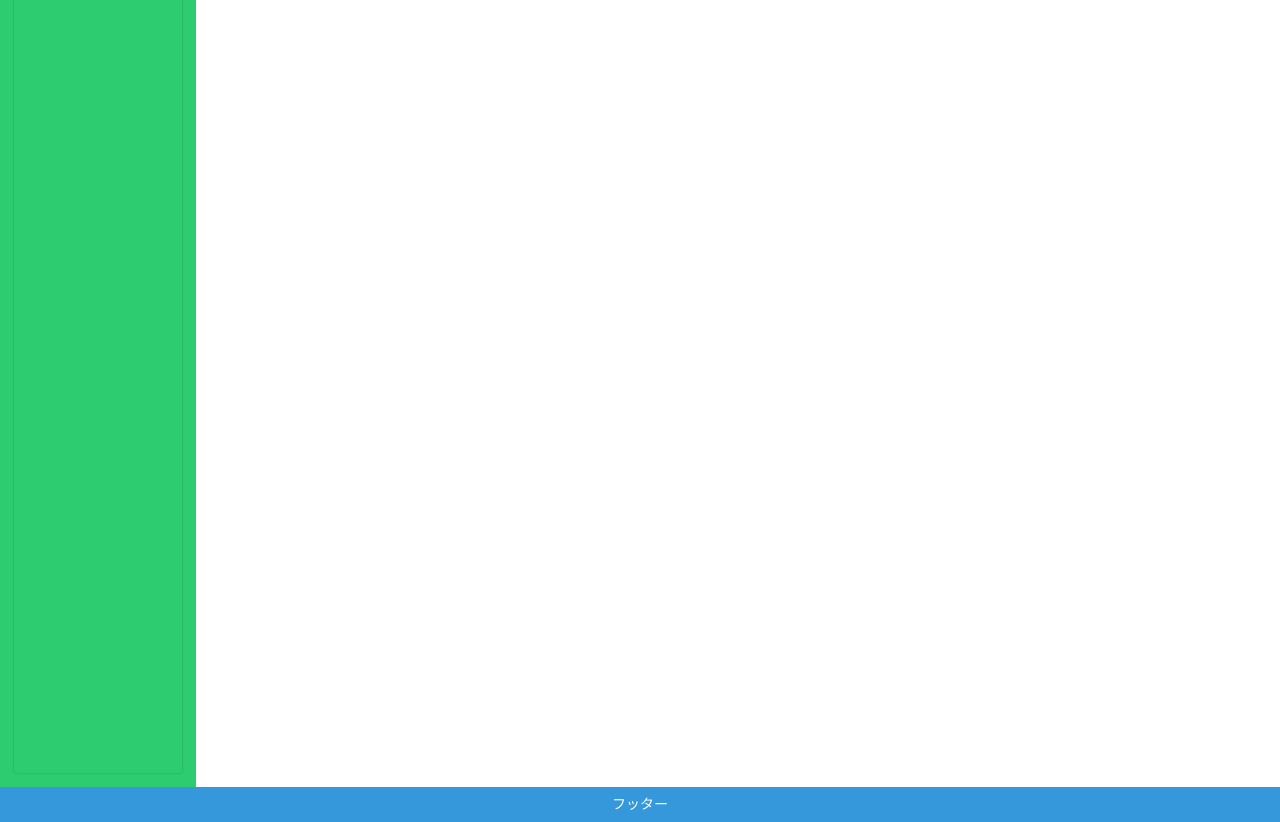
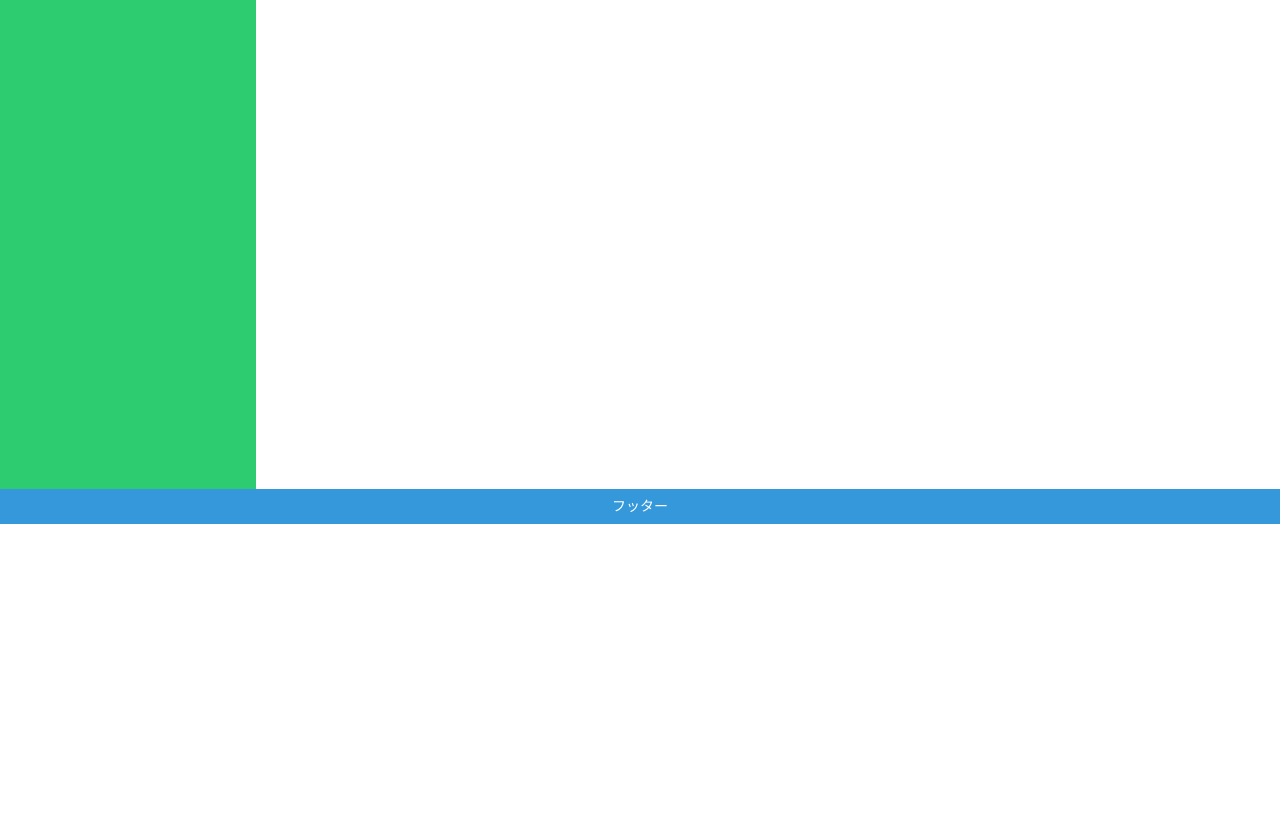
Before and after one commit to makoto31/taipengin, a Python web app: template taipengin/templates/index.html in a window 1280 px wide. Shown: the part 279-1101 px from the top of the page. After the commit the page ends 803 px from the top, so only its background shows below. Run offline with Jinja, Linux system fonts and the light colour scheme; the template is opened without the code that fills it, so the values that code supplies are empty.

Commit message:
基本レイアウト見直し

```diff
--- a/taipengin/_dev/sass/_sp.scss
+++ b/taipengin/_dev/sass/_sp.scss
@@ -2,8 +2,9 @@
 
 @media only screen and (max-width: 650px) {
 
-.cs-content-inner{
+.cs-content{
   float:none;
+  width: 100%;
 }
 
 .cs-content-body{
@@ -12,13 +13,15 @@
 }
 
 .cs-side{
-  float:none;
-  margin-left: 0;
+  float: none;
   width: 100%;
+  height: auto;
+  padding: 1em 0 1em 0;
+  margin-bottom: 35px;
 }
 
 .cs-side-inner{
-  min-height: 0;
+  margin: 0 1em 0 1em;
 }
 
 
--- a/taipengin/_dev/sass/screen.scss
+++ b/taipengin/_dev/sass/screen.scss
@@ -12,16 +12,25 @@
      }
 }
 
-
+$base-color: #3498db;
 
 /** 基本レイアウト */
+html{
+  height: 100%;
+}
 body{
+  height: 100%;
+  overflow-y: scroll;
   margin: 0;
   font: 14px/21px "Lucida Grande", "Lucida Sans Unicode", "Hiragino Kaku Gothic Pro", "ヒラギノ角ゴ Pro W3", "メイリオ", Meiryo, "ＭＳ Ｐゴシック", Helvetica, Arial, Verdana, sans-serif;
-  background-color: #3498db;
+  background-color: #FFF;
   @include css(user-select, none);
 }
-
+#id-main{
+  position: relative;
+  min-height: 100%;
+  overflow-y: hidden;
+}
 
 /** 共通部 */
 .cs-clear{
@@ -48,7 +57,7 @@ a:visited{
   padding: .6em 0;
   width: 100%;
   color: #FFF;
-
+  background-color: $base-color;
   @include css(box-shadow, 0 0 2px rgba(255, 255, 255, .25));
 }
 
@@ -76,33 +85,25 @@ a:visited{
 
 /** コンテンツ */
 .cs-content{
-  width: 100%;
-  background-color: #FFF;
-}
-
-.cs-content-inner{
-  float:left;
-  width: 100%;
+  float:right;
+  width: 78%;
 }
 
 .cs-content-body{
-  background-color: #FFF;
-  margin: 0 0 0 16em;
-  min-height: 1000px;
 }
 
 /** サイトバー */
 .cs-side{
   float:left;
-  margin-left: -100%;
-  width: 14em;
-  padding: 1em 0 1em 0;
+  width: 20%;
+  height: 100%;
+  padding-bottom: 32767px;
+  margin-bottom: -32802px;
   background-color: #2ecc71;
 }
 
 .cs-side-inner{
-  margin: 0 1em 0 1em;
-  min-height: 1000px;
+  margin: 1em 1em 0 1em;
   border-radius: 2px;
   @include css(box-shadow, 0 0 2px rgba(0, 0, 0, .25));
 }
@@ -128,11 +129,13 @@ a:visited{
 
 /** フッター */
 .cs-footer{
-  line-height: 2.5em;
-  height: 2.5em;
+  position: absolute;
+  bottom: 0;
+  line-height: 35px;
+  height: 35px;
   width: 100%;
   color: #FFF;
-
+  background-color: $base-color;
   text-align: center;
 }
 
--- a/taipengin/templates/index.html
+++ b/taipengin/templates/index.html
@@ -11,15 +11,11 @@
 
 </head>
 <body>
-	<div class='cs-header'>
-		<div class='cs-header-title'>俺のサイト</div>
-		<div id='id-logo' class='cs-header-logo'>LOGO</div>
-	</div>
-	<div class='cs-content'>
-		<div class='cs-content-inner'>
-			<div id='id-content-body' class='cs-content-body'>
-			</div>
-		</div>
+    <div id='id-main'>
+    	<div class='cs-header'>
+    		<div class='cs-header-title'>俺のサイト</div>
+    		<div id='id-logo' class='cs-header-logo'>LOGO</div>
+    	</div>
 		<div class='cs-side'>
 			<div class='cs-side-inner'>
 				<ul class='cs-side-ul'>
@@ -29,10 +25,13 @@
 				</ul>
 			</div>
 		</div>
+        <div class='cs-content'>
+            <div id='id-content-body' class='cs-content-body'>
+            </div>
+        </div>
 		<div class='cs-clear'></div>
+    	<div class='cs-footer'>フッター</div>
 	</div>
-	<div class='cs-footer'>フッター</div>
-
 	<script type='text/javascript' src='/static/libs/jquery-2.0.3.min.js'></script>
     <script type='text/javascript' src='/static/libs/underscore-min.js'></script>
 	<script type='text/javascript' src='/static/js/app.js'></script>
```
Also changed, not shown: taipengin/static/css/screen.css (+1 -1 lines).
